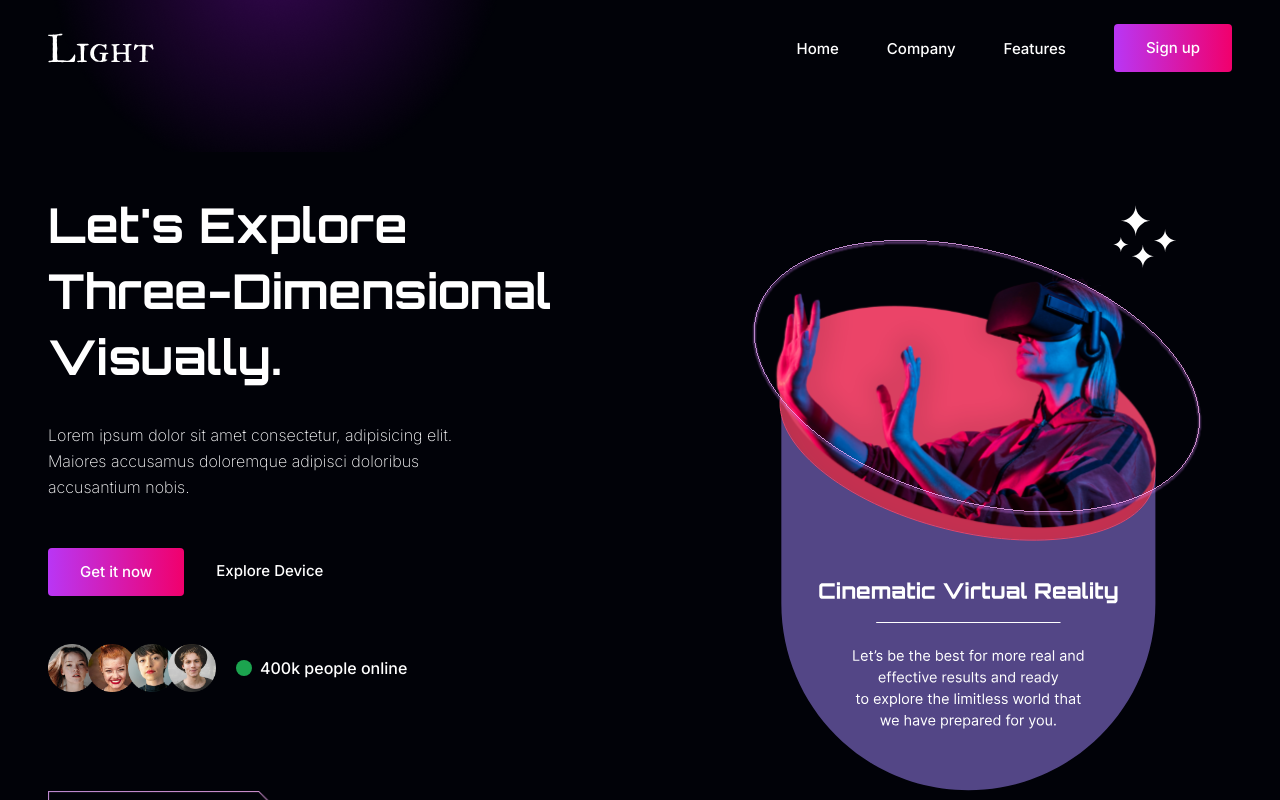
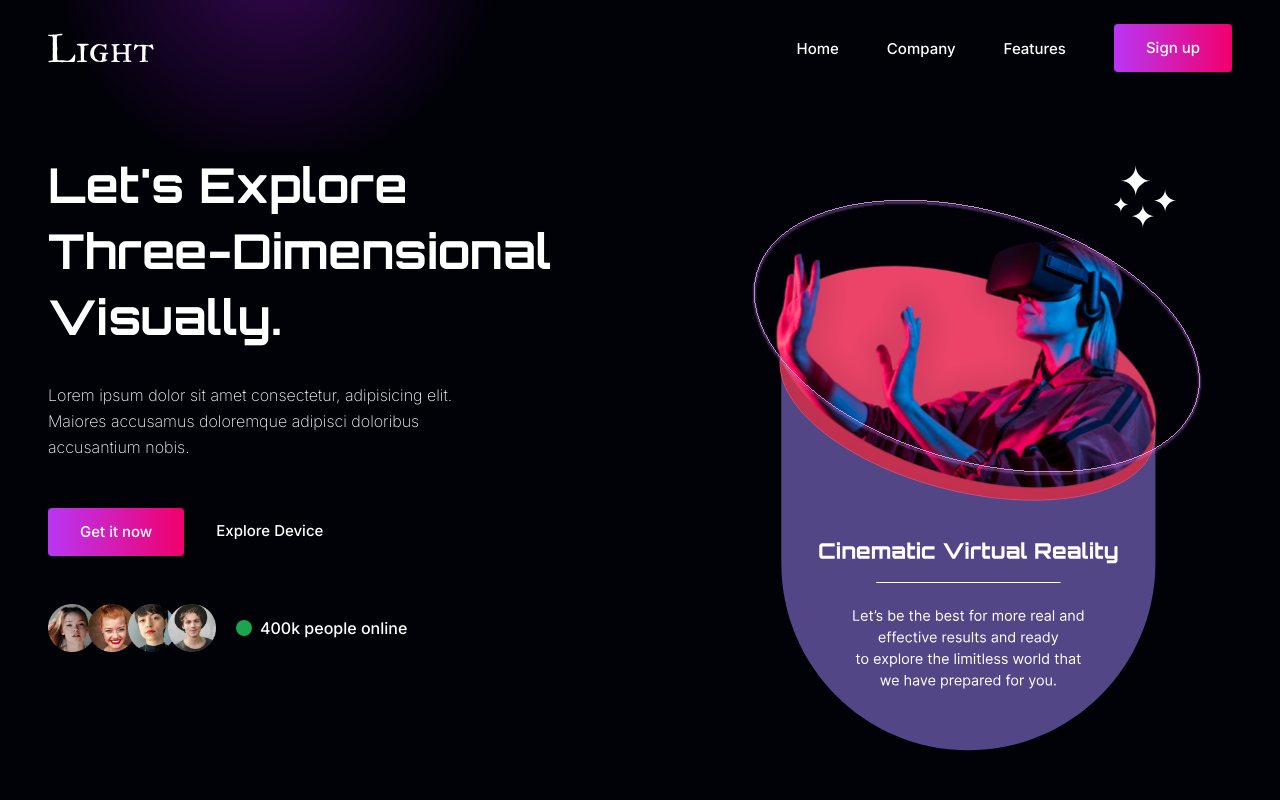
Before and after one commit to dgutierrez21/Proyecto-VR-Website-TailwindCSS, a React (Vite) app: page / in a window 1280 px wide. Shown: the top 800 px of the page. Built offline with nearby package versions, Linux system fonts and the light colour scheme.

Commit message:
fix the filling in the banner section

```diff
--- a/src/components/Banner.jsx
+++ b/src/components/Banner.jsx
@@ -3,7 +3,7 @@ import { Users } from "./Users";
 
 export const Banner = () => {
   return (
-    <section className="min-h-[600px] text-center pt-12 pb-12 lg:pt-24 lg:pb-0 lg:text-left relative">
+    <section className="min-h-[600px] text-center pt-12 pb-12 lg:pt-14 lg:pb-24 lg:text-left relative">
       <div className="container mx-auto">
         <div className="flex flex-col lg:flex-row">
           <div className="">
```
